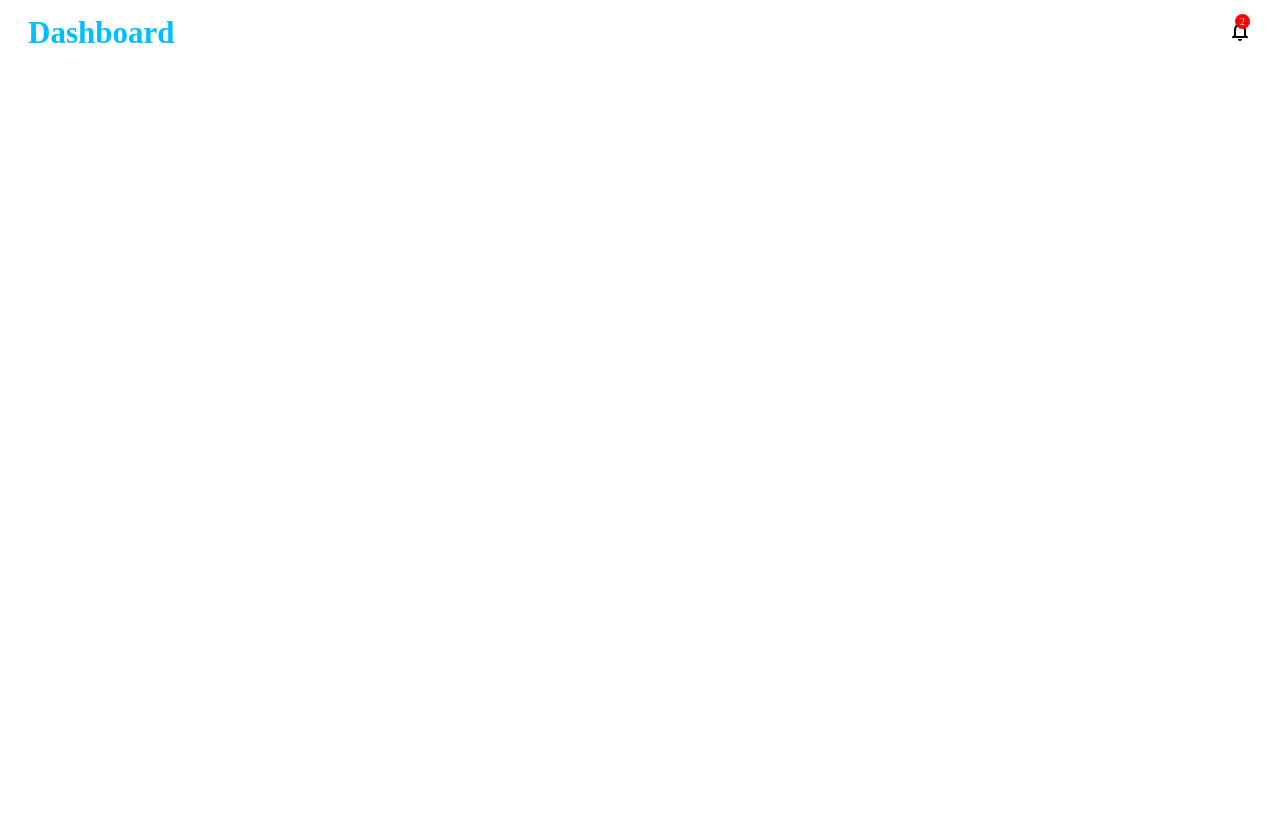
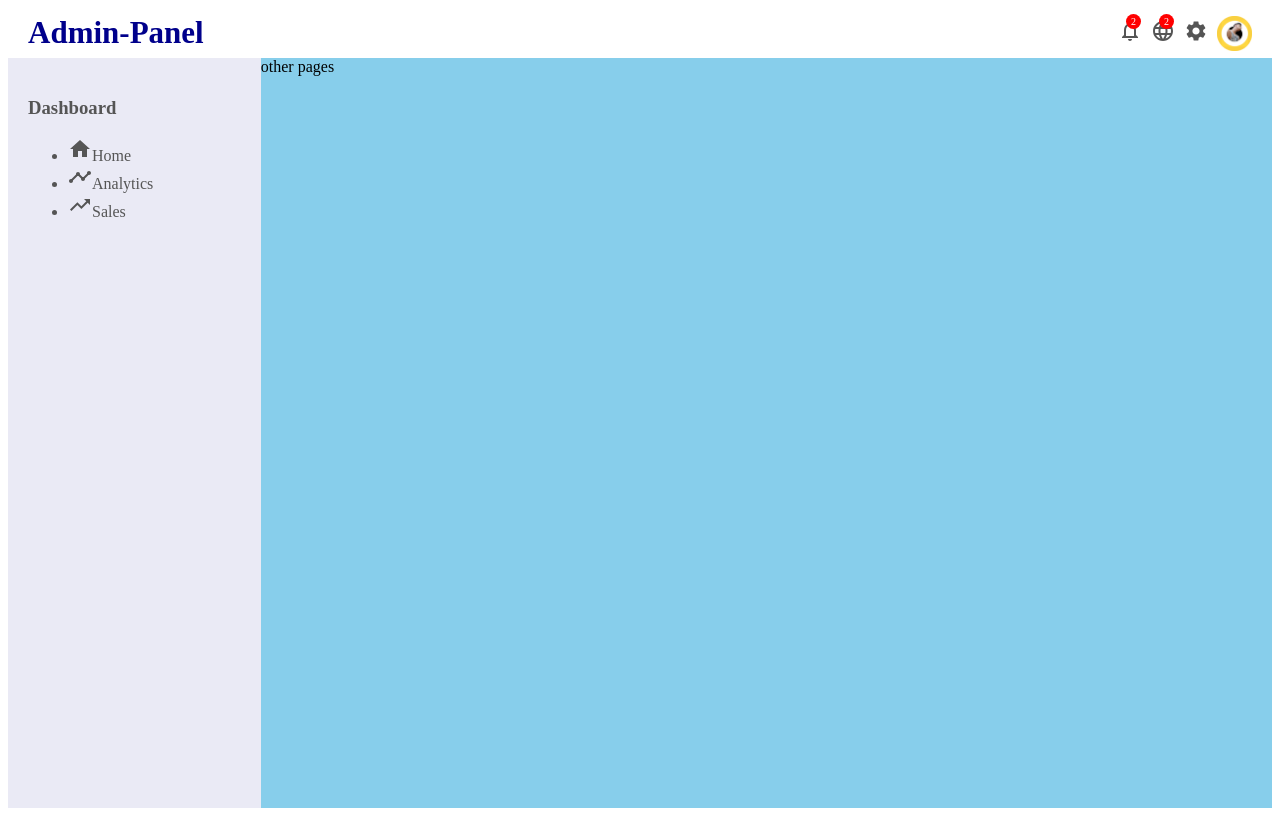
Before and after one commit to abhaywwe7/sales-dashboard, a React (Create React App) app: page / in a window 1280 px wide. Built offline with nearby package versions, Linux system fonts and the light colour scheme.

Commit message:
topbar done doing sidebar

```diff
--- /dev/null
+++ b/src/App.css
@@ -0,0 +1,7 @@
+.container {
+  display: flex;
+}
+.othercontainer {
+  flex: 4;
+  background-color: skyblue;
+}
--- a/src/App.js
+++ b/src/App.js
@@ -1,8 +1,14 @@
+import Sidebar from "./components/Sidebar.jsx";
 import Topbar from "./components/Topbar.jsx";
+import "./App.css";
 function App() {
   return (
     <div className="App">
       <Topbar />
+      <div className="container">
+        <Sidebar />
+        <div className="othercontainer">other pages</div>
+      </div>
     </div>
   );
 }
--- /dev/null
+++ b/src/components/Sidebar.css
@@ -0,0 +1,14 @@
+.sidebar {
+  flex: 1;
+  height: calc(100vh - 50px);
+  background-color: rgb(234, 234, 245);
+  position: sticky;
+  top: 50px;
+}
+.sidebarWrapper {
+  padding: 20px;
+  color: #555;
+}
+.sidebarMenu {
+  margin-bottom: 10px;
+}
--- /dev/null
+++ b/src/components/Sidebar.jsx
@@ -0,0 +1,28 @@
+import React from "react";
+import "./Sidebar.css";
+import { Home, Timeline, TrendingUp } from "@material-ui/icons";
+export default function Sidebar() {
+  return (
+    <div className="sidebar">
+      <div className="sidebarWrapper">
+        <div className="sidebarMenu">
+          <h3 className="sidebarTitle">Dashboard</h3>
+          <ul className="sidebarList">
+            <li className="sidebarListItems">
+              <Home />
+              Home
+            </li>
+            <li className="sidebarListItems">
+              <Timeline />
+              Analytics
+            </li>
+            <li className="sidebarListItems">
+              <TrendingUp />
+              Sales
+            </li>
+          </ul>
+        </div>
+      </div>
+    </div>
+  );
+}
--- a/src/components/Topbar.css
+++ b/src/components/Topbar.css
@@ -2,6 +2,9 @@
   width: 100%;
   height: 50px;
   background-color: white;
+  position: sticky;
+  top: 0;
+  z-index: 999;
 }
 
 .topWrapper {
@@ -14,18 +17,26 @@
 .logoheading {
   font-weight: bold;
   font-size: 31px;
-  color: deepskyblue;
+  color: darkblue;
   cursor: pointer;
 }
+.topRight {
+  display: flex;
+  align-items: center;
+}
+
 .topRightIconConatiner {
   position: relative;
+  cursor: pointer;
+  margin-right: 9px;
+  color: #555;
 }
 .topRightIconBadge {
   width: 15px;
   height: 15px;
   position: absolute;
   top: -5px;
-  right: 2px;
+  right: 1px;
   background-color: red;
   color: white;
   display: flex;
@@ -34,3 +45,9 @@
   justify-content: center;
   font-size: 10px;
 }
+.topImager {
+  width: 35px;
+  height: 35px;
+  /* border-radius: 50%; */
+  cursor: pointer;
+}
--- a/src/components/Topbar.jsx
+++ b/src/components/Topbar.jsx
@@ -1,18 +1,27 @@
 import React from "react";
 import "./Topbar.css";
-import { NotificationsNone } from "@material-ui/icons";
+import avatar from "../images/circle-cropped.png";
+import { NotificationsNone, Language, Settings } from "@material-ui/icons";
 export default function Topbar() {
   return (
     <div className="topbar">
       <div className="topWrapper">
         <div className="topLeft">
-          <span className="logoheading">Dashboard</span>
+          <span className="logoheading">Admin-Panel</span>
         </div>
         <div className="topRight">
           <div className="topRightIconConatiner">
             <NotificationsNone />
             <span className="topRightIconBadge">2</span>
           </div>
+          <div className="topRightIconConatiner">
+            <Language />
+            <span className="topRightIconBadge">2</span>
+          </div>
+          <div className="topRightIconConatiner">
+            <Settings />
+          </div>
+          <img src={avatar} alt="" className="topImager" />
         </div>
       </div>
     </div>
```
Also changed, not shown: src/images/circle-cropped.png (added).
